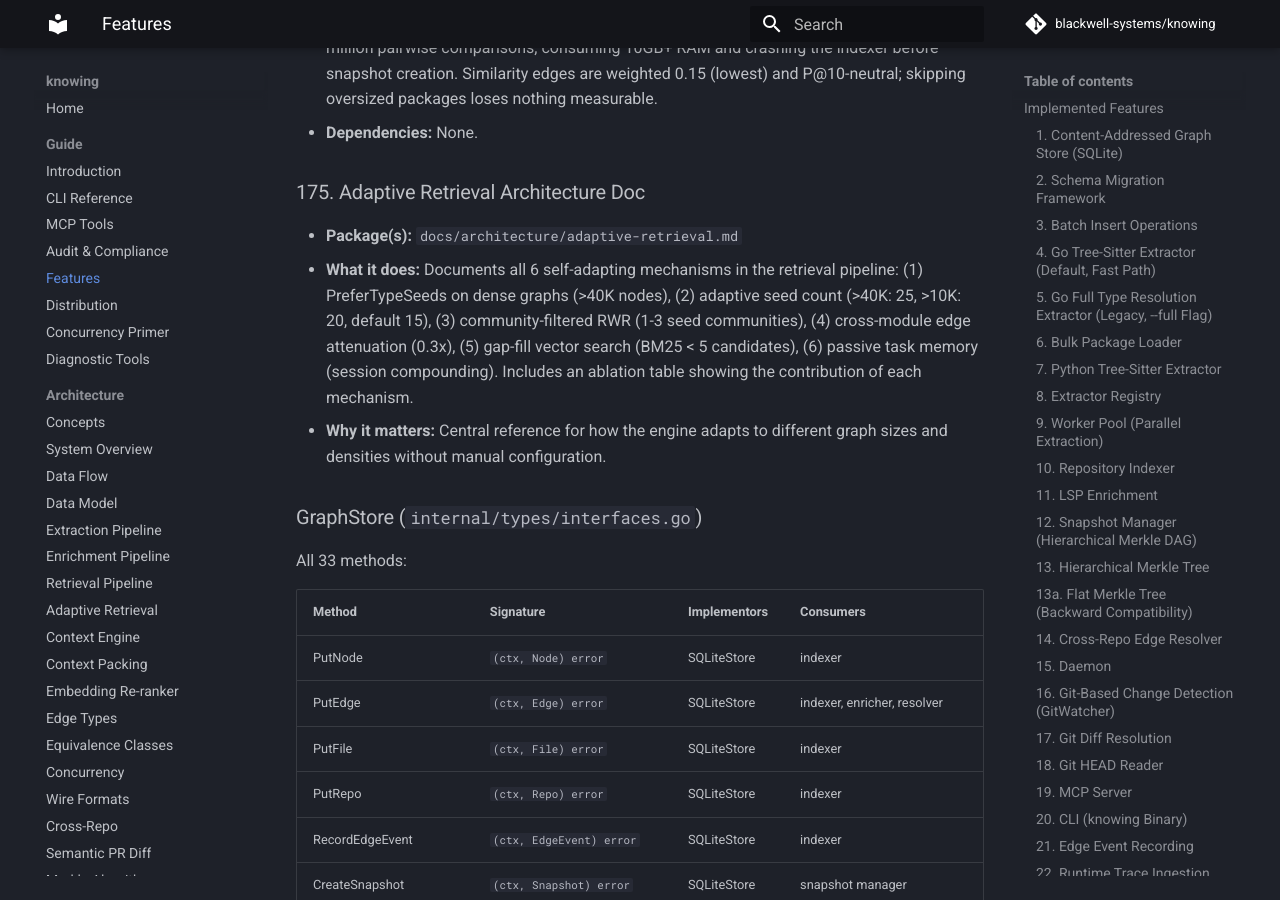
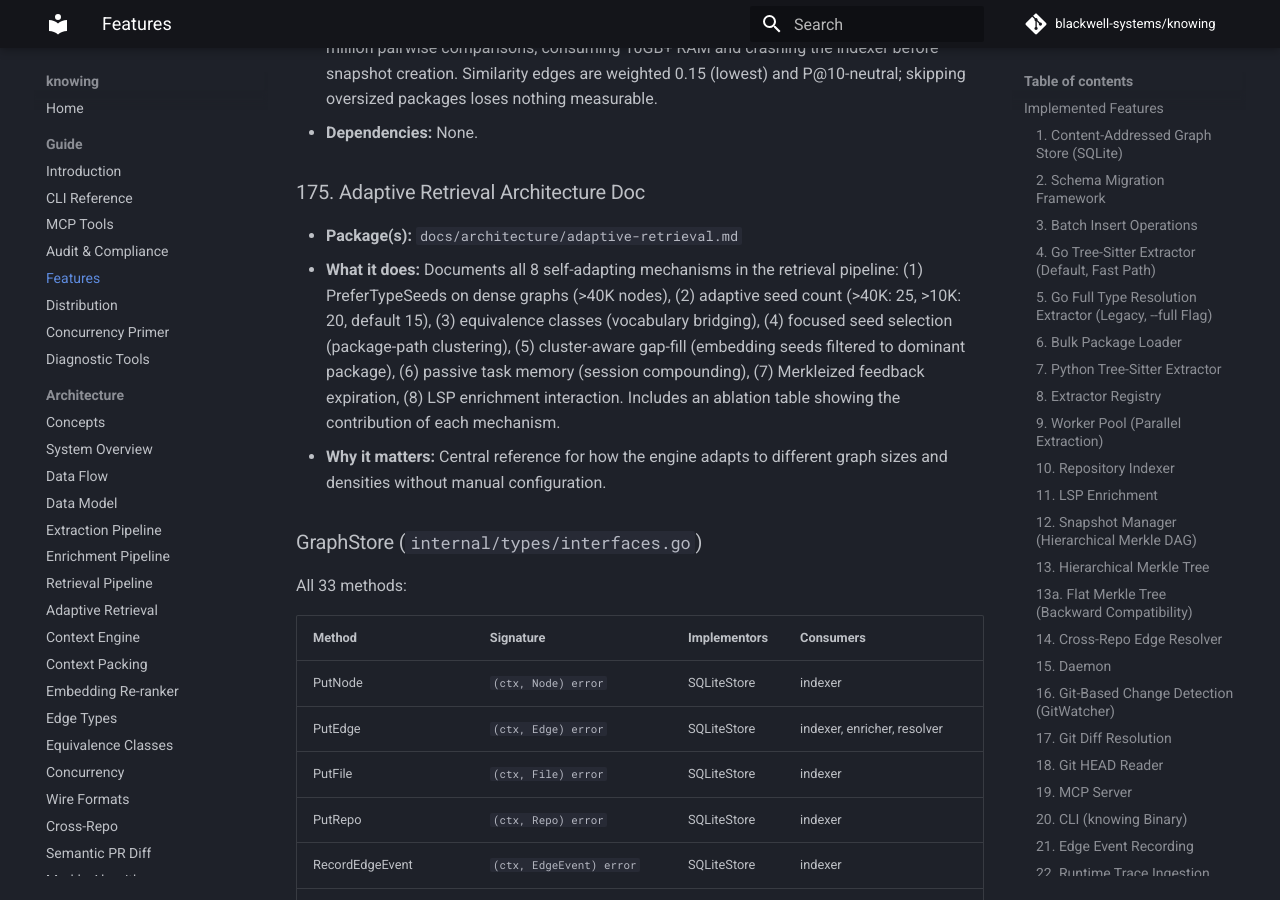
Before and after one commit to blackwell-systems/knowing, an MkDocs documentation site: the page built from docs/guide/features.md, in a window 1280 px wide and 900 px high, scrolled down 77173 px. Built offline with MkDocs 1.6.1 and Material for MkDocs 9.7.7, drawn with Linux system fonts in a browser that asks for light colours; comment, search, counter and statistics services are not loaded.

Commit message:
docs: update features.md adaptive mechanism count (6 -> 8)

```diff
--- a/docs/guide/features.md
+++ b/docs/guide/features.md
@@ -1691,7 +1691,7 @@ Repo: github.com/blackwell-systems/knowing
 ### 175. Adaptive Retrieval Architecture Doc
 
 - **Package(s):** `docs/architecture/adaptive-retrieval.md`
-- **What it does:** Documents all 6 self-adapting mechanisms in the retrieval pipeline: (1) PreferTypeSeeds on dense graphs (>40K nodes), (2) adaptive seed count (>40K: 25, >10K: 20, default 15), (3) community-filtered RWR (1-3 seed communities), (4) cross-module edge attenuation (0.3x), (5) gap-fill vector search (BM25 < 5 candidates), (6) passive task memory (session compounding). Includes an ablation table showing the contribution of each mechanism.
+- **What it does:** Documents all 8 self-adapting mechanisms in the retrieval pipeline: (1) PreferTypeSeeds on dense graphs (>40K nodes), (2) adaptive seed count (>40K: 25, >10K: 20, default 15), (3) equivalence classes (vocabulary bridging), (4) focused seed selection (package-path clustering), (5) cluster-aware gap-fill (embedding seeds filtered to dominant package), (6) passive task memory (session compounding), (7) Merkleized feedback expiration, (8) LSP enrichment interaction. Includes an ablation table showing the contribution of each mechanism.
 - **Why it matters:** Central reference for how the engine adapts to different graph sizes and densities without manual configuration.
 
 ### GraphStore (`internal/types/interfaces.go`)
```
